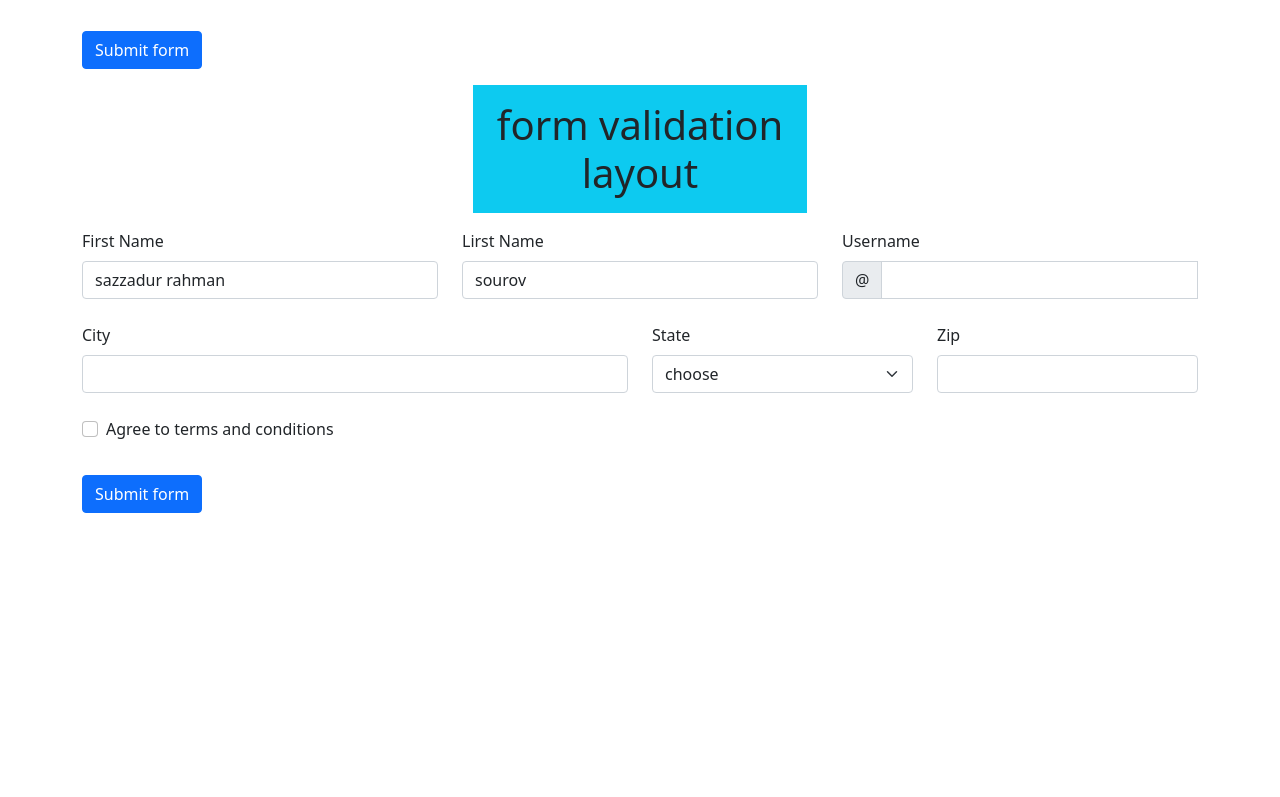
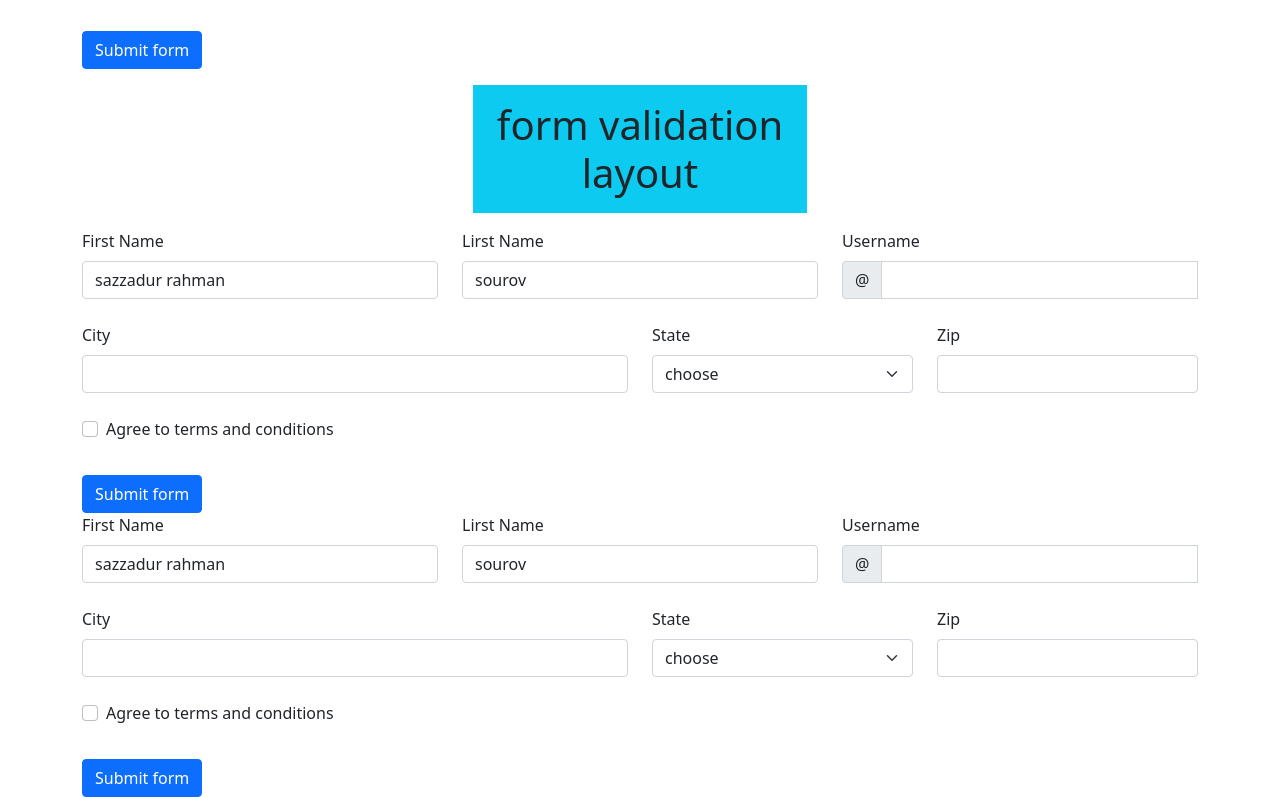
Before and after one commit to sazzadsourov/ssb_class11, a plain HTML site: page index.html in a window 1280 px wide. Shown: the part 3867-4664 px from the top of the page. Before the commit the page ends 4380 px from the top, so only its background shows below. Drawn offline with Linux system fonts and the light colour scheme.

Commit message:
form double updated

```diff
--- a/index.html
+++ b/index.html
@@ -348,6 +348,88 @@
     </form>
 
 
+    <form class="form6 row g-4 needs-validation" novalidate >
+
+        <div class="col-md-4">
+          <label for="fname5" class="form-label">First Name</label>
+          <input type="text" id="fname5" class="fname5 form-control"  name="fname5" value="sazzadur rahman" required>
+          <div class="valid-feedback">
+           looks good
+          </div>
+          <div class="invalid-feedback">
+            enter your first name
+          </div>
+        </div>
+
+         <div class="col-md-4">
+          <label for="lname5" class="form-label">Lirst Name</label>
+          <input type="text" id="lname5" class="lname5 form-control"  name="lname5" value="sourov" required>
+          <div class="valid-feedback">
+           looks good
+          </div>
+          <div class="invalid-feedback">
+            enter your last name
+          </div>
+        </div>
+
+      <div class="col-md-4">
+        <label for="uname5" class="form-label">Username</label>
+        <div class="input-group has validation" >
+         <span class="input-group-text" id="u5">@</span>
+         <input type="text" class="uname5 form-control" id="uname5" name="uname5" required>
+         <div class="invalid-feedback">
+          enter your valid username
+         </div>
+        </div>
+      </div>
+
+      <div class="col-md-6">
+        <label for="city5" class="form-label">City</label>
+        <input type="text" class="city5 form-control" name="city5" id="city5" required>
+        <div class="invalid-feedback">
+         enter your city name
+        </div>
+      </div>
+
+      <div class="col-md-3">
+        <label for="state5" class="form-label">State</label>
+        <select name="state5" id="state5" class="form-select" required>
+          <option disabled value="" selected>choose</option>
+          <option value="" >****</option>
+          <option value="">####</option>
+        </select>
+        <div class="invalid-feedback">
+         enter your state
+        </div>
+      </div>
+
+      <div class="col-md-3">
+        <label for="zip5" class="form-label">Zip</label>
+        <input type="text" class="form-control" name="zip5" id="zip5" required>
+        <div class="invalid-feedback">
+        enter your valid zip
+      </div>
+      </div>
+
+
+      <div class="col-md-12">
+        <div class="form-check">
+          <input type="checkbox" class="form-check-input check5" id="check5" name="check5" required>
+          <label for="check5" class="form-label">Agree to terms and conditions</label>
+          <div class="invalid-feedback">
+           your must agree before submitting
+          </div>
+        </div>
+      </div>
+
+      <div class="col-md-12">
+        <button type="text" class="btn btn-primary">Submit form</button>
+      </div>
+
+    </form>
+
+
+
     <!-- JS -->
   <script src="js/popper.min.js"></script>
   <script src="js/bootstrap.min.js"></script>
```
